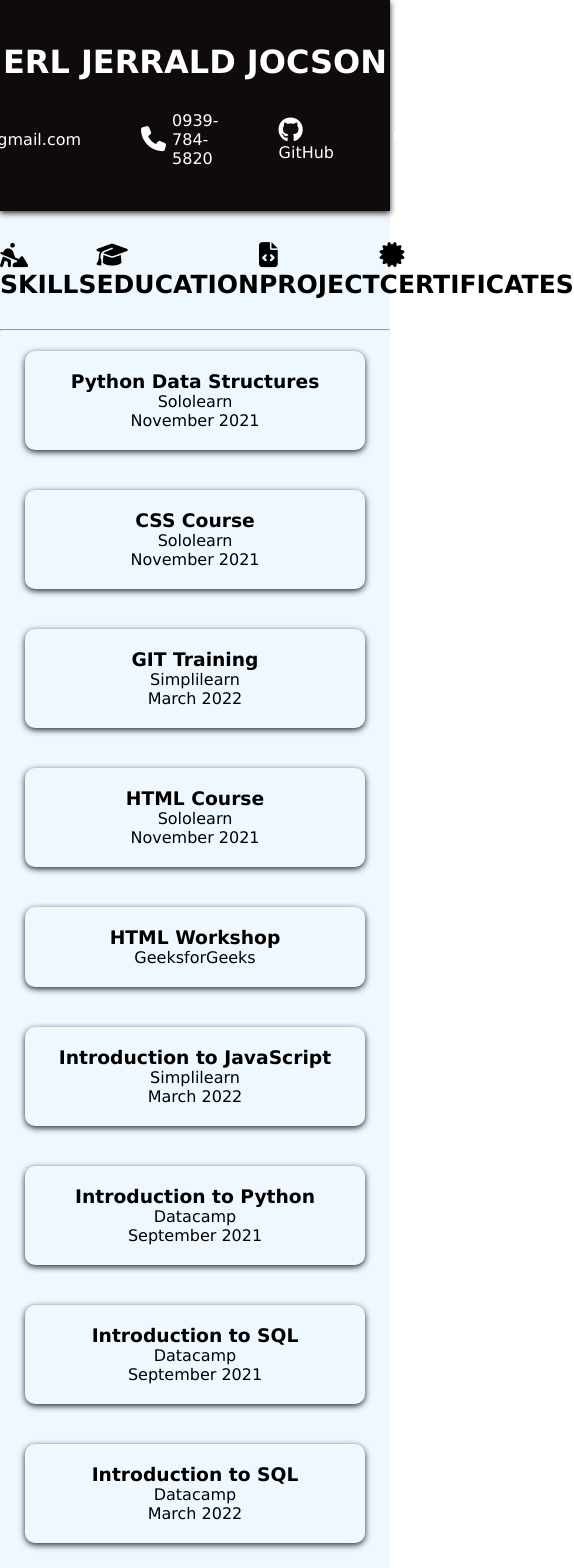
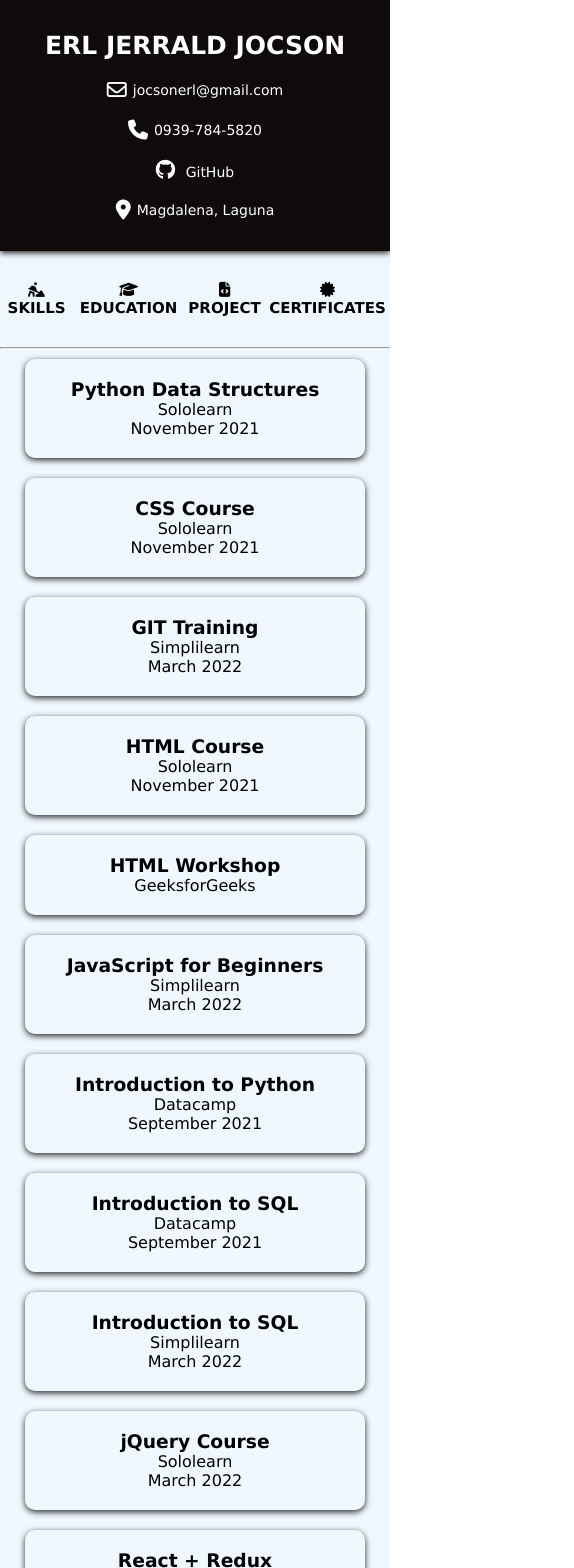
Before and after one commit to ErlJocson/my-portfolio, a React (Create React App) app: page /certificates in a window 390 px wide. Shown: the top 1568 px of the page, 574 px wide, since content can reach past the window. Built offline with nearby package versions, Linux system fonts and the light colour scheme.

Commit message:
made the pages responsive

```diff
--- a/src/components/Header.js
+++ b/src/components/Header.js
@@ -31,6 +31,9 @@
 export default Header;
 
 const HeaderContainer = styled.div`
+  h1 {
+    text-align: center;
+  }
   display: flex;
   flex-direction: column;
   justify-content: center;
@@ -38,7 +41,9 @@
   background-color: #0f0b0b;
   box-shadow: var(--dark-shadow);
   color: white;
-  height: 25vh;
+  min-height: 25vh;
+  overflow: hidden;
+  padding: 20px;
   ul {
     display: flex;
     li {
@@ -58,4 +63,38 @@
       }
     }
   }
+
+  @media screen and (max-width: 1200px) {
+    & {
+      ul {
+        justify-content: center;
+        align-items: center;
+        li {
+          margin: 20px;
+          margin-bottom: 0px;
+          font-size: 14px;
+        }
+      }
+    }
+  }
+
+  @media screen and (max-width: 800px) {
+    & {
+      h1 {
+        font-size: 25px;
+      }
+      ul {
+        flex-direction: column;
+        justify-content: center;
+        align-items: center;
+        li {
+          margin: 20px;
+          margin-bottom: 0px;
+          i {
+            font-size: 20px;
+          }
+        }
+      }
+    }
+  }
 `;
--- a/src/components/Navigation.js
+++ b/src/components/Navigation.js
@@ -34,6 +34,19 @@
   &:hover {
     color: #424242;
   }
+
+  @media screen and (max-width: 1200px) {
+    & {
+      font-size: 20px;
+    }
+  }
+
+  @media screen and (max-width: 800px) {
+    & {
+      font-size: 15px;
+      text-align: center;
+    }
+  }
 `;
 
 const MyNavigation = styled.div`
--- a/src/components/section/Certificates.js
+++ b/src/components/section/Certificates.js
@@ -1,65 +1,153 @@
 import Container from "./section-components/Container";
 import styled from "styled-components";
+
+const openCertificate = (path) => {
+  window.open(path);
+};
 
 function Certificates() {
   return (
     <Container>
       <CertificateContainer>
-        <div className="certificate-details">
+        <div
+          className="certificate-details"
+          onClick={() =>
+            openCertificate(
+              "https://drive.google.com/file/d/1wU2WkOgujhnZJQxcjks9u4U6dpZ0xMb9/view?usp=sharing"
+            )
+          }
+        >
           <h3>Python Data Structures</h3>
           <p>Sololearn</p>
           <span>November 2021</span>
         </div>
-        <div className="certificate-details">
+        <div
+          className="certificate-details"
+          onClick={() => {
+            openCertificate(
+              "https://drive.google.com/file/d/1DUnB7TPiwmueaCbVIyrR7oPBMzexHgAJ/view?usp=sharing"
+            );
+          }}
+        >
           <h3>CSS Course</h3>
           <p>Sololearn</p>
           <span>November 2021</span>
         </div>
-        <div className="certificate-details">
+        <div
+          className="certificate-details"
+          onClick={() => {
+            openCertificate(
+              "https://drive.google.com/file/d/1cz0Ai2Wzv4nXhcikDwnbWlwIiG5wj0mw/view?usp=sharing"
+            );
+          }}
+        >
           <h3>GIT Training</h3>
           <p>Simplilearn</p>
           <span>March 2022</span>
         </div>
-        <div className="certificate-details">
+        <div
+          className="certificate-details"
+          onClick={() => {
+            openCertificate(
+              "https://drive.google.com/file/d/1xlJIJ8cnOUzQAtTdppAhokAXi0BJ099D/view?usp=sharing"
+            );
+          }}
+        >
           <h3>HTML Course</h3>
           <p>Sololearn</p>
           <span>November 2021</span>
         </div>
-        <div className="certificate-details">
+        <div
+          className="certificate-details"
+          onClick={() => {
+            openCertificate(
+              "https://drive.google.com/file/d/1j500EqQrfpfqyWX1L-Iwz08Qk3VcJ_kb/view?usp=sharing"
+            );
+          }}
+        >
           <h3>HTML Workshop</h3>
           <p>GeeksforGeeks</p>
         </div>
-        <div className="certificate-details">
-          <h3>Introduction to JavaScript</h3>
+        <div
+          className="certificate-details"
+          onClick={() => {
+            openCertificate(
+              "https://drive.google.com/file/d/1R1AZx9v2P1tU1a-HynpvYOnUCR4X3rRp/view?usp=sharing"
+            );
+          }}
+        >
+          <h3>JavaScript for Beginners</h3>
           <p>Simplilearn</p>
           <span>March 2022</span>
         </div>
-        <div className="certificate-details">
+        <div
+          className="certificate-details"
+          onClick={() => {
+            openCertificate(
+              "https://drive.google.com/file/d/1WS5OrNdrDZgke1Cq_tAeLH535lBjHIza/view?usp=sharing"
+            );
+          }}
+        >
           <h3>Introduction to Python</h3>
           <p>Datacamp</p>
           <span>September 2021</span>
         </div>
-        <div className="certificate-details">
+        <div
+          className="certificate-details"
+          onClick={() => {
+            openCertificate(
+              "https://drive.google.com/file/d/1WOJJ0AGWoC3425lPKZ4pDNTCbFR4BWy3/view?usp=sharing"
+            );
+          }}
+        >
           <h3>Introduction to SQL</h3>
           <p>Datacamp</p>
           <span>September 2021</span>
         </div>
-        <div className="certificate-details">
+        <div
+          className="certificate-details"
+          onClick={() => {
+            openCertificate(
+              "https://drive.google.com/file/d/1C97LQQlTRchnMN1dkS115zu1xcOLCz1D/view?usp=sharing"
+            );
+          }}
+        >
           <h3>Introduction to SQL</h3>
-          <p>Datacamp</p>
+          <p>Simplilearn</p>
           <span>March 2022</span>
         </div>
-        <div className="certificate-details">
+        <div
+          className="certificate-details"
+          onClick={() => {
+            openCertificate(
+              "https://drive.google.com/file/d/1HN4wQsyw8O0ofGidJrLQ6PC11lnXD1z-/view?usp=sharing"
+            );
+          }}
+        >
           <h3>jQuery Course</h3>
           <p>Sololearn</p>
           <span>March 2022</span>
         </div>
-        <div className="certificate-details">
+        <div
+          className="certificate-details"
+          onClick={() => {
+            openCertificate(
+              "https://drive.google.com/file/d/1ntE9AXjCfRRx8e0oj4YW5hp77Rh2rnPS/view?usp=sharing"
+            );
+          }}
+        >
           <h3>React + Redux</h3>
           <p>Sololearn</p>
           <span>Novermber 2021</span>
         </div>
-        <div className="certificate-details">
+        <div
+          className="certificate-details"
+          onClick={() => {
+            openCertificate(
+              "https://drive.google.com/file/d/1QOzaESyU4zVzuBCKiJexuRxrXia8eFhR/view?usp=sharing"
+            );
+          }}
+        >
           <h3>Web Development Fundamentals</h3>
           <p>Sololearn</p>
           <span>March 2022</span>
@@ -81,7 +169,7 @@
     box-shadow: var(--dark-shadow);
     border-radius: 10px;
     text-align: center;
-    margin: 20px;
+    margin: 10px;
     &:hover {
       background-color: white;
       cursor: pointer;
```
